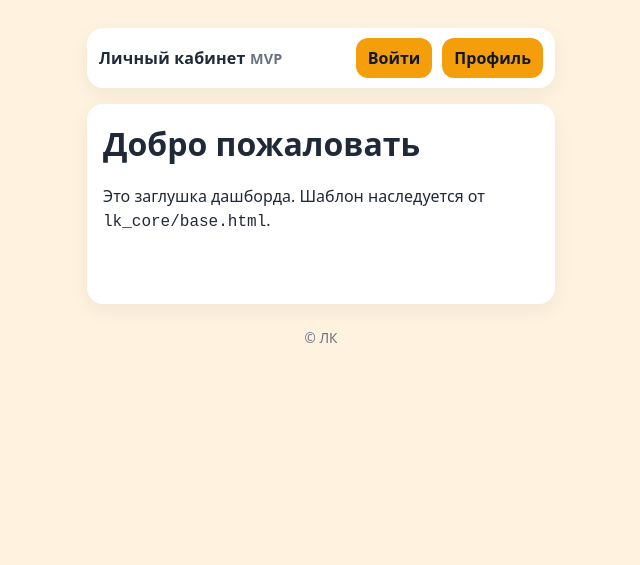
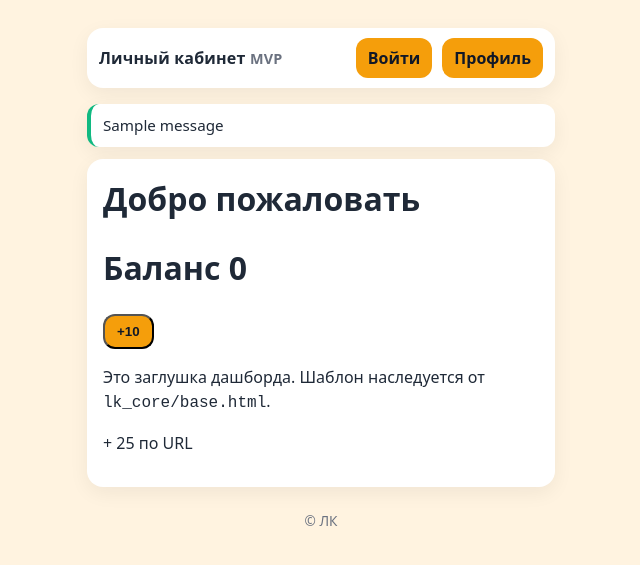
Before and after one commit to Cezario34/MyLKDjangoProject, a Django app: page / in a window 1280 px wide. Shown: the top 565 px of the page, without its empty margins (319-959 px from the left). Run offline with Django 4.2, Linux system fonts and the light colour scheme; one stand-in notice (Sample message) is shown; parts of the project's set-up code (start-up, migrations or seed data) failed here and were passed over.

Commit message:
W1-D3: messages + PRG + dynamic award + healthz

```diff
--- a/lk_core/templates/lk_core/base.html
+++ b/lk_core/templates/lk_core/base.html
@@ -23,7 +23,20 @@
       color: var(--text);
       font: 16px/1.5 system-ui, -apple-system, Segoe UI, Roboto, "Helvetica Neue", Arial, "Noto Sans", "Liberation Sans", sans-serif;
     }
+    .messages { margin: 12px 0; padding: 0; list-style: none; }
 
+    /* общий вид любого сообщения */
+    .msg {
+      margin: 8px 0;
+      padding: 10px 12px;
+      border-radius: 12px;
+      background: #fff;
+      box-shadow: var(--shadow);
+      border-left: 4px solid var(--accent); /* <-- задаём сам бордер */
+    }
+
+    /* раскраска по типам (m.tags) */
+    .msg.success { border-left-color: #10b981; }
     .container {
       width: 100%;
       max-width: 500px;   /* ≤ 500px как и планировали */
@@ -123,9 +136,13 @@
     </header>
 
     <!-- Сообщения (опционально; позже подключим messages) -->
-    <ul class="messages" style="display:none">
-      <li>Сообщение системы</li>
+    {% if messages %}
+    <ul class="messages">
+      {% for m in messages %}
+      <li class="msg {{ m.tags}} ">{{ m }}</li>
+      {% endfor %}
     </ul>
+    {% endif %}
 
     <!-- Основной контент -->
     <main class="card">
--- a/lk_core/templates/lk_core/dashboard.html
+++ b/lk_core/templates/lk_core/dashboard.html
@@ -5,6 +5,11 @@
 
 {% block content %}
   <h1 style="margin:0 0 8px;">Добро пожаловать</h1>
+  <h1> Баланс {{ balance }} </h1>
+  <form method = "post" action="{% url 'lk_core:award_plus10'%}">
+    {% csrf_token %}
+    <button type="submit" class="btn">+10</button>
+  </form>
   <p>Это заглушка дашборда. Шаблон наследуется от <code>lk_core/base.html</code>.</p>
-
+  <p><a href="{% url 'lk_core:award' amount=25%}">+ 25 по URL</a></p>
 {% endblock %}
--- a/lk_core/urls.py
+++ b/lk_core/urls.py
@@ -1,7 +1,11 @@
 from django.urls import path
 from . import views
 
+app_name = 'lk_core'
+
 urlpatterns = [
-    path('', views.home, name='home'),
+    path('', views.home, name='dashboard'),
     path('healthz/', views.healthz, name='healthz'),
+    path('/award/<int:amount>/', views.award_amount, name='award'),
+    path('/award/plus10/', views.award_plus10, name='award_plus10'),
 ]
--- a/lk_core/views.py
+++ b/lk_core/views.py
@@ -1,8 +1,30 @@
-from django.shortcuts import render
+from django.contrib.messages.context_processors import messages
+from django.shortcuts import render, redirect
+from django.views.decorators.http import require_GET, require_POST
+from django.contrib import messages
+from django.http import HttpResponse, HttpResponseBadRequest, Http404, HttpResponseServerError
+
 
 # Create your views here.
+@require_GET
 def home(request):
-    return render(request, 'lk_core/dashboard.html')
+    balance = request.session.get("lk_balance", 0)
+    return render(request, 'lk_core/dashboard.html', {"balance": balance})
 
+@require_GET
 def healthz(request):
     return render(request, 'lk_core/healthz.html')
+
+@require_GET
+def award_amount(request,amount: int):
+    if not -1000 <= amount <= 1000:
+        return HttpResponseBadRequest('Баланс от 0 до 1000 должен быть')
+    request.session["lk_balance"] = request.session.get("lk_balance", 0) + amount
+    messages.success(request, f"Начислено {+amount}")
+    return redirect("lk_core:dashboard")
+
+@require_POST
+def award_plus10(request):
+    request.session["lk_balance"] = request.session.get("lk_balance", 0) + 10
+    messages.success(request, f"Начислено +10")
+    return redirect("lk_core:dashboard")
```
Also changed, not shown: core/db.sqlite3 (deleted), 1 other file.
